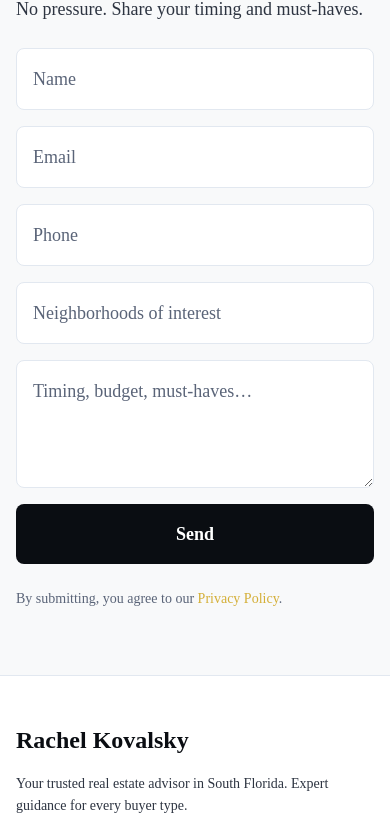
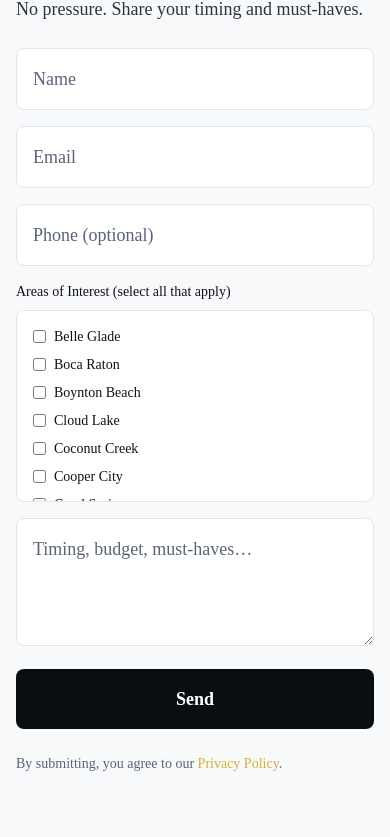
Before and after one commit to tkovalsky/rachel-site, a Next.js app: page / in a window 390 px wide. Shown: the part 8036-8873 px from the top of the page. Built offline with nearby package versions, Linux system fonts and the light colour scheme; a web font is replaced by a local one.

Commit message:
Enhance contact form with validation, phone controls, and multi-select neighborhoods

```diff
--- a/src/app/components/ContactForm.tsx
+++ b/src/app/components/ContactForm.tsx
@@ -1,9 +1,57 @@
 "use client";
 import { useState } from "react";
+
+// Palm Beach and Broward County cities
+const FLORIDA_CITIES = [
+  // Palm Beach County
+  "Boca Raton", "Boynton Beach", "Delray Beach", "West Palm Beach", "Palm Beach",
+  "Jupiter", "Palm Beach Gardens", "Wellington", "Royal Palm Beach", "Lantana",
+  "Lake Worth", "Greenacres", "Loxahatchee", "Tequesta", "Belle Glade",
+  "Pahokee", "South Bay", "Cloud Lake", "Glen Ridge", "Haverhill",
+  "Hypoluxo", "Juno Beach", "Lake Clarke Shores", "Lake Park", "Mangonia Park",
+  "North Palm Beach", "Ocean Ridge", "Palm Beach Shores", "Riviera Beach",
+  "South Palm Beach", "Village of Golf", "Village of North Palm Beach",
+
+  // Broward County
+  "Fort Lauderdale", "Hollywood", "Pembroke Pines", "Miramar", "Coral Springs",
+  "Pompano Beach", "Plantation", "Sunrise", "Tamarac", "Weston", "Davie",
+  "Lauderhill", "Margate", "Deerfield Beach", "Coconut Creek", "Cooper City",
+  "Dania Beach", "Hallandale Beach", "Lighthouse Point", "North Lauderdale",
+  "Parkland", "Pembroke Park", "Sea Ranch Lakes", "Southwest Ranches",
+  "Wilton Manors", "Lauderdale Lakes", "Lauderdale-by-the-Sea", "Oakland Park"
+].sort();
 
 export default function ContactForm() {
   const [status, setStatus] = useState<"idle" | "sending" | "ok" | "error">("idle");
   const [progressMessage, setProgressMessage] = useState("");
+  const [selectedNeighborhoods, setSelectedNeighborhoods] = useState<string[]>([]);
+  const [emailError, setEmailError] = useState("");
+  const [phoneError, setPhoneError] = useState("");
+
+  // Validation functions
+  const validateEmail = (email: string): boolean => {
+    const emailRegex = /^[^\s@]+@[^\s@]+\.[^\s@]+$/;
+    const isValid = emailRegex.test(email);
+    setEmailError(isValid ? "" : "Please enter a valid email address");
+    return isValid;
+  };
+
+  const validatePhone = (phone: string): boolean => {
+    if (!phone) return true; // Phone is optional
+    // Allow international numbers, limit to 20 characters
+    const phoneRegex = /^[\+]?[0-9\s\-\(\)]{7,20}$/;
+    const isValid = phoneRegex.test(phone) && phone.length <= 20;
+    setPhoneError(isValid ? "" : "Please enter a valid phone number (max 20 characters)");
+    return isValid;
+  };
+
+  const handleNeighborhoodChange = (city: string, checked: boolean) => {
+    if (checked) {
+      setSelectedNeighborhoods(prev => [...prev, city]);
+    } else {
+      setSelectedNeighborhoods(prev => prev.filter(c => c !== city));
+    }
+  };
 
   // Handler must return void for the lint rule
   const onSubmit = (e: React.FormEvent<HTMLFormElement>): void => {
@@ -20,11 +68,29 @@ export default function ContactForm() {
           return typeof v === "string" ? v : "";
         };
 
+        // Validate email and phone
+        const email = getStr("email");
+        const phone = getStr("phone");
+
+        if (!validateEmail(email)) {
+          setStatus("error");
+          setProgressMessage("Please enter a valid email address");
+          return;
+        }
+
+        if (!validatePhone(phone)) {
+          setStatus("error");
+          setProgressMessage("Please enter a valid phone number");
+          return;
+        }
+
         const payload = {
-          email: getStr("email"),
+          email,
           name: getStr("name"),
-          phone: getStr("phone"),
+          phone,
+          neighborhoods: selectedNeighborhoods.join(", "),
           message: getStr("notes"),
+          type: "contact",
           source: "contact-form",
           _gotcha: getStr("_gotcha"),
         };
@@ -79,34 +145,75 @@ export default function ContactForm() {
         ) : (
           // Form state
           <form onSubmit={onSubmit} className="mt-6 grid gap-4 md:grid-cols-2">
+            <div>
               <input
                 required
                 name="name"
                 placeholder="Name"
-              className="rounded-lg border border-divider bg-surface p-4 text-lg text-ink placeholder:text-ink-lighter focus:border-champagne focus:outline-none transition-colors"
+                className="rounded-lg border border-divider bg-surface p-4 text-lg text-ink placeholder:text-ink-lighter focus:border-champagne focus:outline-none transition-colors w-full"
               />
+            </div>
+
+            <div>
               <input
                 required
                 type="email"
                 name="email"
                 placeholder="Email"
-              className="rounded-lg border border-divider bg-surface p-4 text-lg text-ink placeholder:text-ink-lighter focus:border-champagne focus:outline-none transition-colors"
+                className={`rounded-lg border bg-surface p-4 text-lg text-ink placeholder:text-ink-lighter focus:outline-none transition-colors w-full ${
+                  emailError ? 'border-danger focus:border-danger' : 'border-divider focus:border-champagne'
+                }`}
+                onChange={(e) => validateEmail(e.target.value)}
               />
+              {emailError && <p className="mt-1 text-sm text-danger">{emailError}</p>}
+            </div>
+
+            <div>
               <input
                 name="phone"
-              placeholder="Phone"
-              className="rounded-lg border border-divider bg-surface p-4 text-lg text-ink placeholder:text-ink-lighter focus:border-champagne focus:outline-none transition-colors"
+                placeholder="Phone (optional)"
+                maxLength={20}
+                className={`rounded-lg border bg-surface p-4 text-lg text-ink placeholder:text-ink-lighter focus:outline-none transition-colors w-full ${
+                  phoneError ? 'border-danger focus:border-danger' : 'border-divider focus:border-champagne'
+                }`}
+                onChange={(e) => validatePhone(e.target.value)}
               />
+              {phoneError && <p className="mt-1 text-sm text-danger">{phoneError}</p>}
+            </div>
+
+            <div className="md:col-span-2">
+              <label className="block text-sm font-medium text-ink mb-2">
+                Areas of Interest (select all that apply)
+              </label>
+              <div className="max-h-48 overflow-y-auto border border-divider rounded-lg p-4 bg-surface">
+                <div className="grid grid-cols-1 sm:grid-cols-2 lg:grid-cols-3 gap-2">
+                  {FLORIDA_CITIES.map((city) => (
+                    <label key={city} className="flex items-center space-x-2 text-sm">
                       <input
-              name="neighborhoods"
-              placeholder="Neighborhoods of interest"
-              className="rounded-lg border border-divider bg-surface p-4 text-lg text-ink placeholder:text-ink-lighter focus:border-champagne focus:outline-none transition-colors"
+                        type="checkbox"
+                        checked={selectedNeighborhoods.includes(city)}
+                        onChange={(e) => handleNeighborhoodChange(city, e.target.checked)}
+                        className="rounded border-divider text-champagne focus:ring-champagne focus:ring-2"
                       />
+                      <span className="text-ink">{city}</span>
+                    </label>
+                  ))}
+                </div>
+              </div>
+              {selectedNeighborhoods.length > 0 && (
+                <p className="mt-2 text-sm text-ink-soft">
+                  Selected: {selectedNeighborhoods.join(", ")}
+                </p>
+              )}
+            </div>
+
+            <div className="md:col-span-2">
               <textarea
                 name="notes"
                 placeholder="Timing, budget, must-haves…"
-              className="h-32 rounded-lg border border-divider bg-surface p-4 text-lg text-ink placeholder:text-ink-lighter focus:border-champagne focus:outline-none transition-colors md:col-span-2"
+                className="h-32 rounded-lg border border-divider bg-surface p-4 text-lg text-ink placeholder:text-ink-lighter focus:border-champagne focus:outline-none transition-colors w-full"
               />
+            </div>
             {/* Honeypot */}
             <input type="text" name="_gotcha" tabIndex={-1} autoComplete="off" className="hidden" aria-hidden="true" />
 
```
Also changed, not shown: 1 other file (tests, documents, lock files or other folders). Lines whose indentation alone changed are shown as unchanged.
